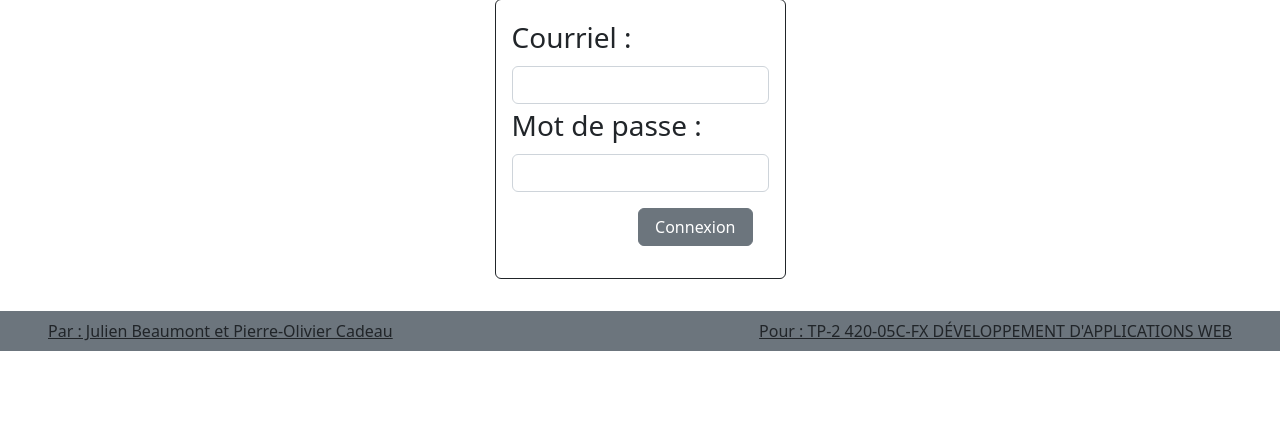
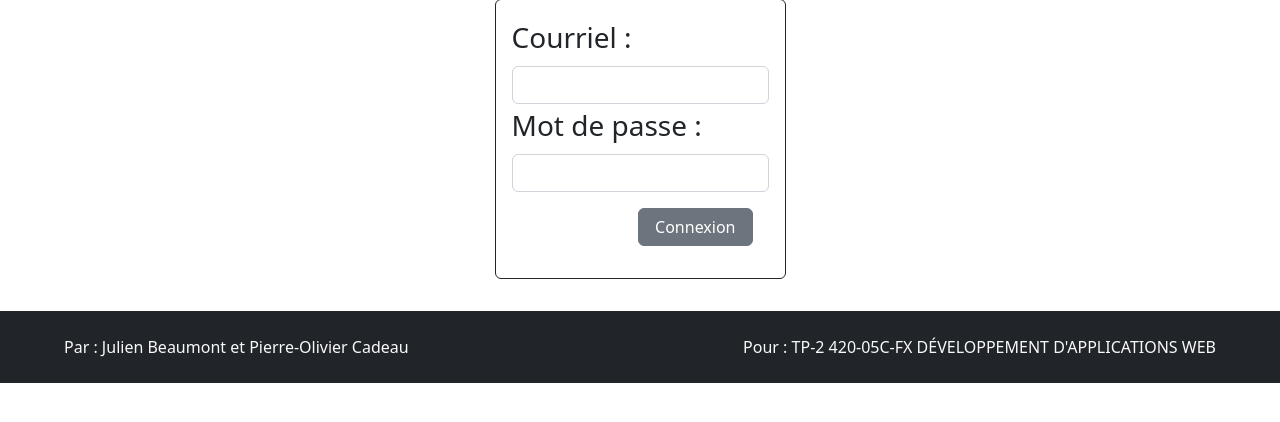
Before and after one commit to pierreolivierc/420-05C-FXweb-TP2Pierre-OlivierJulien, a Flask app: page /comptes/authentifier in a window 1280 px wide. Shown: the part 355-777 px from the top of the page. Run offline with Flask 3, Linux system fonts and the light colour scheme; style sheets or scripts are compiled from the project's sources; some libraries are stand-ins or nearby versions.

Commit message:
changement footer

```diff
--- a/TP2/templates/base.jinja
+++ b/TP2/templates/base.jinja
@@ -87,10 +87,10 @@
 
 </main>
 
-<footer>
-    <div class="d-flex justify-content-between bg-secondary">
-        <p class="m-2 text-decoration-underline mx-5">Par : Julien Beaumont et Pierre-Olivier Cadeau</p>
-        <p class="m-2 text-decoration-underline mx-5">Pour : TP-2 420-05C-FX DÉVELOPPEMENT D'APPLICATIONS WEB </p>
+<footer class="bg-dark text-light p-3 mt-auto">
+    <div class="d-flex justify-content-between">
+        <p class="m-2 mx-5">Par : Julien Beaumont et Pierre-Olivier Cadeau</p>
+        <p class="m-2 mx-5">Pour : TP-2 420-05C-FX DÉVELOPPEMENT D'APPLICATIONS WEB </p>
     </div>
 </footer>
 
```
